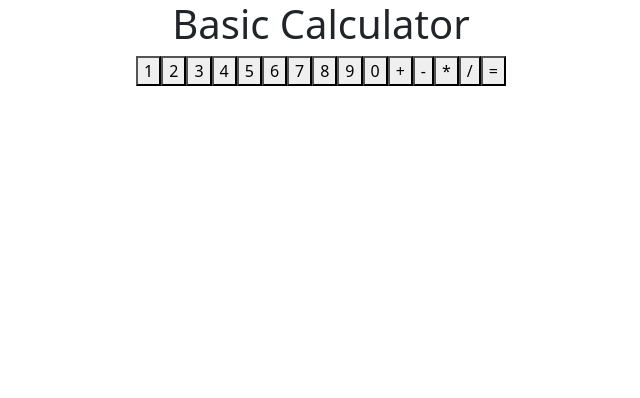
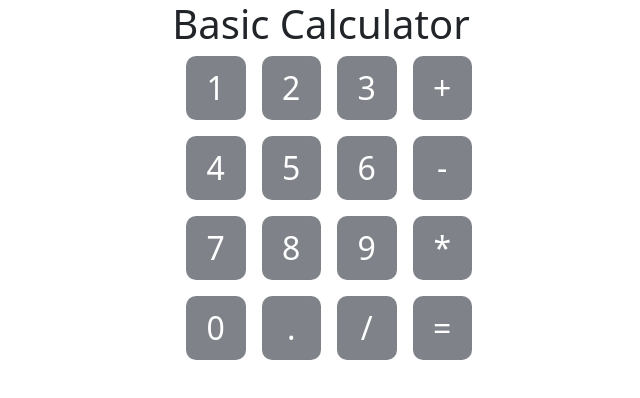
Before and after one commit to Felojcj/BasicCalculator, a plain HTML site: page index.html in a window 1280 px wide. Shown: the whole page, without its empty margins (319-959 px from the left). Drawn offline with nearby package versions, Linux system fonts and the light colour scheme.

Commit message:
Modify buttons position and layout

```diff
--- a/app/Components/Buttons.js
+++ b/app/Components/Buttons.js
@@ -2,6 +2,10 @@ import info from "../helpers/calculator-text.js";
 
 export function Buttons() {
   return info.NUMBERS.map(
-    (number, index) => `<button class="number-${index}">${number}</button>`
-  ).join(' ');
+    (number, index) => `
+      <div class="col-3 d-flex justify-content-center">
+        <button class="calc-btn number-${index} w-100 p-2">${number}</button>
+      </div>
+    `
+  ).join(" ");
 }
--- a/app/Components/Main.js
+++ b/app/Components/Main.js
@@ -7,7 +7,7 @@ export function Main() {
   $main.className += `row d-flex justify-content-center`;
 
   $main.innerHTML += CalcTitle();
-  $main.innerHTML += `<div class="d-flex justify-content-center">${Buttons()}</div>`;
+  $main.innerHTML += `<div class="d-flex justify-content-center flex-wrap w-25">${Buttons()}</div>`;
 
   return $main;
 }
--- a/app/assets/style.css
+++ b/app/assets/style.css
@@ -1,10 +1,10 @@
-@import url('https://fonts.googleapis.com/css2?family=Poppins&display=swap');
+@import url("https://fonts.googleapis.com/css2?family=Poppins&display=swap");
 
 /* Reset */
 
 html {
   box-sizing: border-box;
-  font-family: 'Poppins', sans-serif;
+  font-family: "Poppins", sans-serif;
   font-size: 16px;
 }
 
@@ -26,3 +26,16 @@ img {
   max-width: 100%;
   height: auto;
 }
+
+.calc-btn {
+  font-size: 2rem;
+  border: none;
+  margin: 0 0 1rem 1rem;
+  border-radius: 10px;
+  background-color: #7f8389;
+  color: white;
+}
+
+.calc-btn:hover {
+  background-color: #93989d;
+}
--- a/app/helpers/calculator-text.js
+++ b/app/helpers/calculator-text.js
@@ -1,5 +1,5 @@
 const TITLE = 'Basic Calculator'
-const NUMBERS = [1, 2, 3, 4, 5, 6, 7, 8, 9, 0, '+', '-', '*', '/', '=']
+const NUMBERS = [1, 2, 3, '+', 4, 5, 6, '-', 7, 8, 9, '*', 0, '.', '/', '=']
 
 export default {
   TITLE,
```
